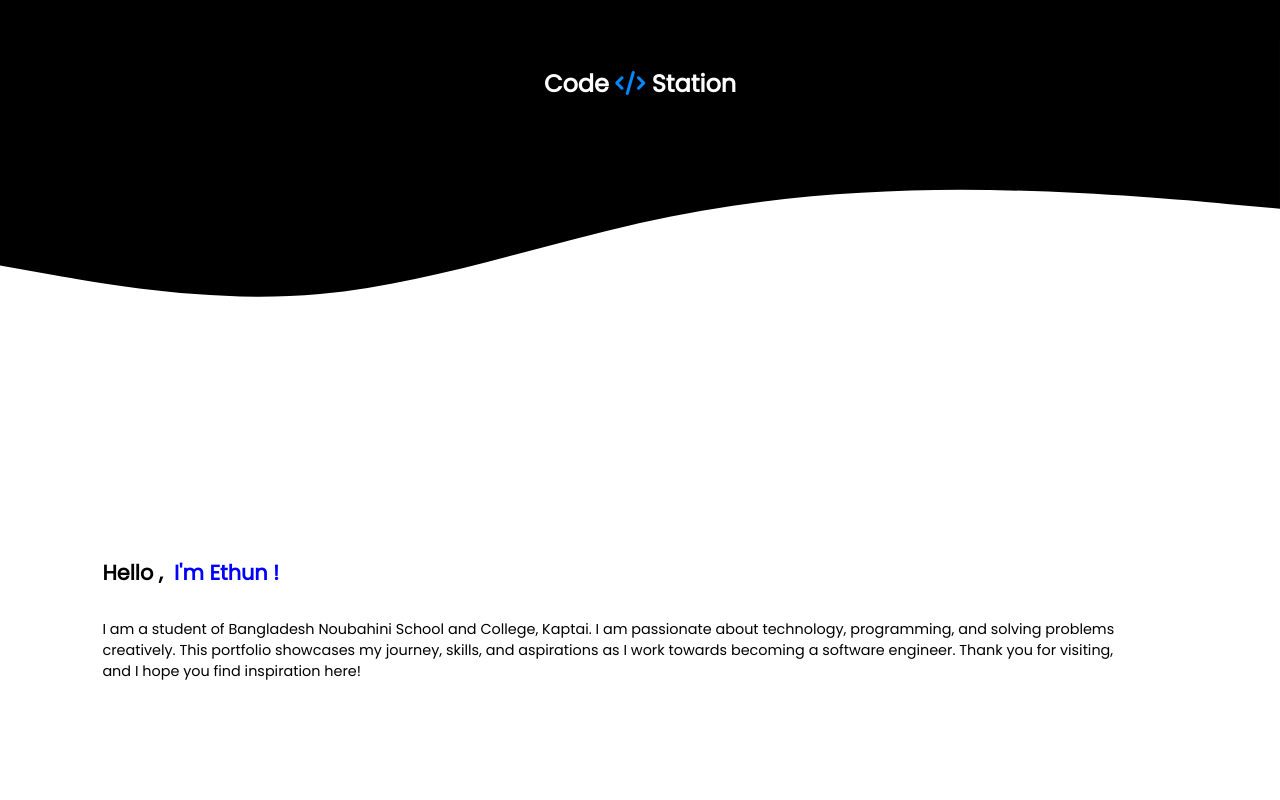
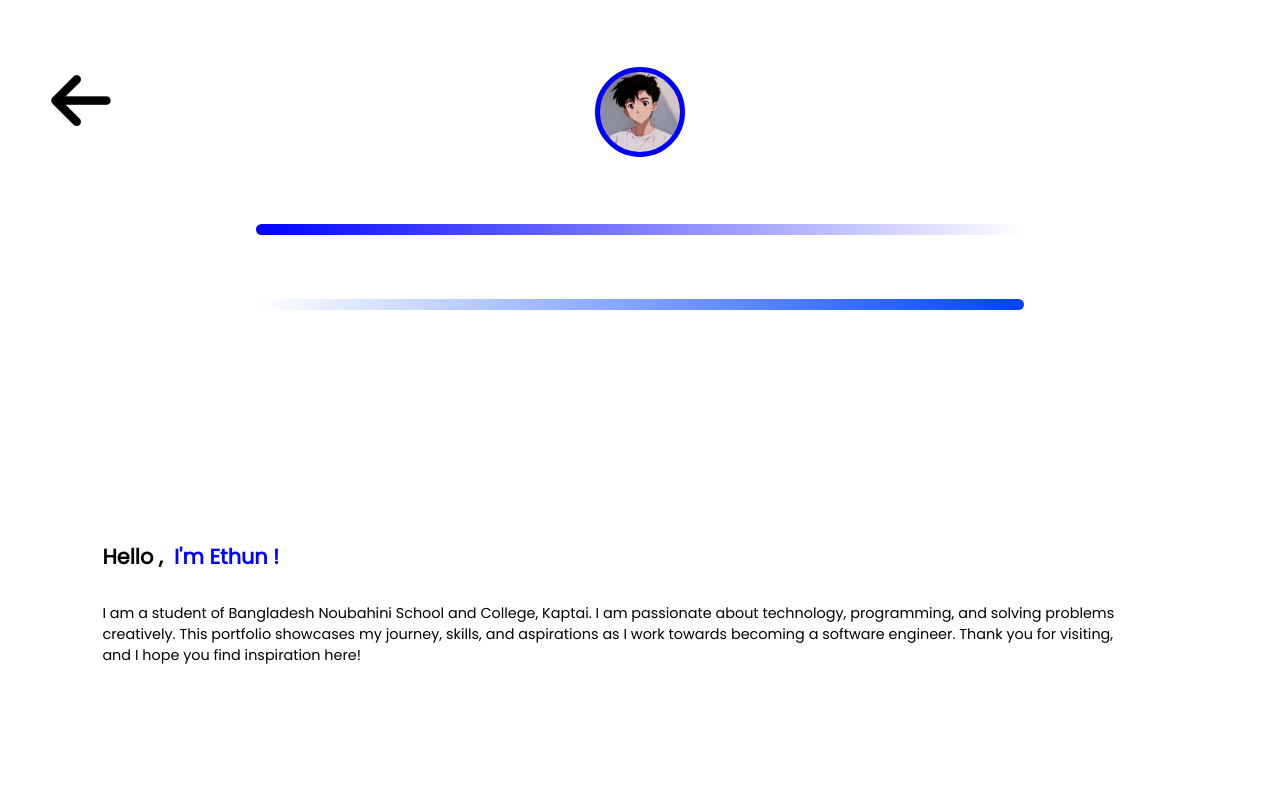
Before and after one commit to tcg-ethun/Portfolio, a plain HTML site: page index.html in a window 1280 px wide. Shown: the top 800 px of the page. Drawn offline with nearby package versions, Linux system fonts and the light colour scheme.

Commit message:
newly updated

```diff
--- a/Text/style.css
+++ b/Text/style.css
@@ -2,15 +2,16 @@
   margin: 0;
   padding: 0;
   user-select: none;
+  scrollbar-width: none;
 }
-button{
+/* button{
 border: none;
 background-color: black;
 font-size: 1.2rem;
 margin-left: -15%;
 color: white;
 
-}
+} */
 p{
   font-family: op;
   width: 100%;
@@ -33,7 +34,9 @@ display: flex;
   align-items: center;
   font-size: .9rem;
 }
-
+body{
+  scrollbar-width: none;
+}
 .sub-edu{
   font-family: op;
   font-weight: normal;
@@ -83,19 +86,13 @@ display: flex;
   height: 14rem;
   /* background-color: black; */
 }
-.logo{
-  width: 100%;
-  height: auto;
-  justify-content: center;
-  align-items: center;
-  display: flex;
-}
+
 
 
 .Education{
   width: 100%;
   display: flex;
-  margin-top: 95%;
+  margin-top: 65%;
   justify-content: center;
   font-family: op;
   /* margin-bottom: 10%; */
@@ -306,19 +303,7 @@ font-size: .9rem;
   height: 4rem;
 }
 
-.logo{
-  width: 60px;
-  display: flex;
-  justify-content: center;
-  align-items: center;
-  height: 60px;
-  z-index: 1;
-  color: white;
-  /* border: 1px solid white; */
-  font-size: 1.2rem;
-  border-radius: 50px;
-  background-color:#e34c26;
-}
+
 .border{
   width: 70px;
   height: 70px;
@@ -516,3 +501,65 @@ box-shadow: 0px 0px 10px silver;
   box-shadow: 0px 5px 15px rgb(170, 170, 170);
   display: flex;
 }
+
+
+
+
+.back{
+  width:100%;
+  height: 4rem;
+  /* background-color: black; */
+}
+
+#back-btn{
+  font-size: 5.3vw;
+  width: 40px;
+  margin-left: 4%;
+  margin-top: 5%;
+  border: none;
+  z-index: 1000;
+  background-color: white;
+  height: 40px;
+  /* background-color: beige; */
+  border-radius: 50px;
+}
+
+.logo{
+  width: 100%;
+  height: 6rem;
+  /* background-color: #6df5ff; */
+  display: flex;
+  justify-content: center;
+  align-items: center;
+}
+.dp{
+  width: 80px;
+  height: 80px;
+  background-position: center;
+  background-repeat: no-repeat;
+  background-size: cover;
+  background-image: url(../Photo/Picsart_25-02-01_19-00-31-305.jpg);
+  border: 5px solid blue;
+  /* background-color: black; */
+  border-radius: 50px;
+}
+
+hr{
+  width: 60%;
+  height: .7rem;
+  margin-top: 5%;
+  margin-left: 20%;
+  border: none;
+  border-radius: 50px;
+  background:linear-gradient(to right,blue,rgb(255, 255, 255));
+}
+
+#hr2{
+  width: 60%;
+  height: .7rem;
+  margin-top: 5%;
+  margin-left: 20%;
+  border: none;
+  border-radius: 50px;
+  background:linear-gradient(to left,rgb(0, 68, 255),rgb(255, 255, 255));
+}
--- a/index.html
+++ b/index.html
@@ -9,22 +9,22 @@
     rel="stylesheet"
     href="https://cdnjs.cloudflare.com/ajax/libs/animate.css/4.1.1/animate.min.css"
   />
+  <link rel="stylesheet" href="https://cdnjs.cloudflare.com/ajax/libs/font-awesome/6.7.2/css/all.min.css" integrity="sha512-Evv84Mr4kqVGRNSgIGL/F/aIDqQb7xQ2vcrdIwxfjThSH8CSR7PBEakCr51Ck+w+/U6swU2Im1vVX0SVk9ABhg==" crossorigin="anonymous" referrerpolicy="no-referrer" />
     <link rel="stylesheet" href="https://cdnjs.cloudflare.com/ajax/libs/font-awesome/6.7.1/css/all.min.css" integrity="sha512-5Hs3dF2AEPkpNAR7UiOHba+lRSJNeM2ECkwxUIxC1Q/FLycGTbNapWXB4tP889k5T5Ju8fs4b1P5z/iB4nMfSQ==" crossorigin="anonymous" referrerpolicy="no-referrer" />
 </head>
 <body>
 
-
-<div class="box">
-   <h2>  Code <i class="fa-solid fa-code" style="color: #0088ff;"></i> Station </h2>
+  <div class="back">
+    <button  onclick="window.location.href='https://spy-esan.github.io/Education/'" id="back-btn"><i class="fa-solid fa-arrow-left"></i></button>
+  </div>
 
 
+<div class="logo">
+  <div class="dp"></div>
+</div>
 
-
-
-
-</div>
-<svg xmlns="http://www.w3.org/2000/svg" viewBox="0 0 1440 320"><path fill="#000000" fill-opacity="1" d="M0,256L60,266.7C120,277,240,299,360,288C480,277,600,235,720,208C840,181,960,171,1080,170.7C1200,171,1320,181,1380,186.7L1440,192L1440,0L1380,0C1320,0,1200,0,1080,0C960,0,840,0,720,0C600,0,480,0,360,0C240,0,120,0,60,0L0,0Z"></path></svg>
-
+<hr>
+<hr id="hr2">
 
 <p>  <b> Hello ,</b><font color="blue"> &nbsp; I'm Ethun !</font></p> <br>
 
@@ -47,10 +47,16 @@
 <progress max="100"  value="80"></progress>
 </a>
 <a href="#">CSS  &nbsp;  &nbsp;
-  <progress max="100"  value="60"></progress>
+  <progress max="100"  value="70"></progress>
   </a>
   <a href="#">C    &nbsp;  &nbsp;  &nbsp;  &nbsp;
+    <progress max="100"  value="50"></progress>
+    </a>
+  <a href="#">JS   &nbsp;  &nbsp;  &nbsp;  &nbsp;
     <progress max="100"  value="40"></progress>
+    </a>
+  <a href="#">Python   &nbsp;  &nbsp;  &nbsp;  &nbsp;
+    <progress max="100"  value="25"></progress>
     </a>
 </div>
 </div>
@@ -61,10 +67,12 @@
 <div class="exp-head">Experience  <i class="fa-regular fa-star" style="color: blue;"></i> </div> <br>
 
 <img src="Photo/busi.png" width="170" alt="">
-<div id="exp-dev"> <i class="fa-solid fa-arrow-right" style="color: #0158ef;"></i> &nbsp;
+<div id="exp-dev">
+
+  <!-- <i class="fa-solid fa-arrow-right" style="color: #0158ef;"></i> &nbsp;
   Student Web Developer <br>
 Bangladesh Noubahini School and College, Kaptai
-(January 2025 - Present)   <br> <br>
+(January 2025 - Present)   <br> <br>  -->
 
 <i class="fa-solid fa-arrow-right" style="color: #0158ef;"></i>  &nbsp;
 Collaborated with teachers and classmates to develop simple, user-friendly websites for school projects. <br>  <br>
@@ -90,7 +98,7 @@ Assisted classmates in understanding coding concepts and solving bugs during gro
 
     </p>
 </div>
-
+<!--
 <div class="Project">
   <div class="edu-head">Course  <i class="fa-solid fa-diagram-project" style="color: #000205;"></i></div>
 
@@ -100,12 +108,12 @@ Assisted classmates in understanding coding concepts and solving bugs during gro
      skill. Here is My some Project -
 
     </p>
-</div>
+</div> -->
 
 
-<div class="list" onclick="hey()" id="course">
+<!-- <div class="list" onclick="hey()" id="course">
   <div class="sub-list">  My <font color="white"> &nbsp;   Course   &nbsp;</font> <i class="fa-solid fa-arrow-right" style="color: #9cc0fe;"></i></div>
-</div>
+</div> -->
 
 
 
```
Also changed, not shown: Photo/Picsart_25-02-01_19-00-31-305.jpg (added), 1 other file.
